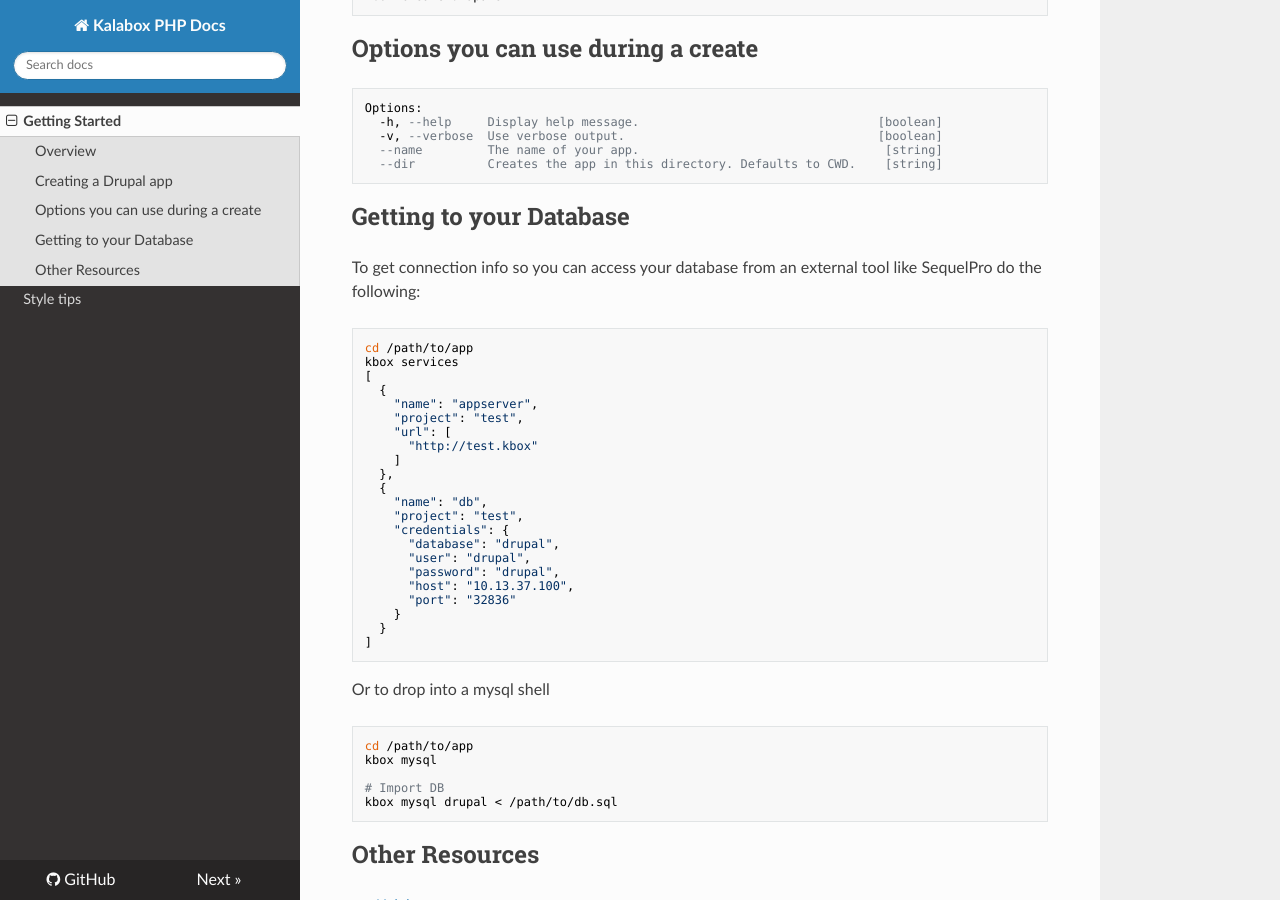
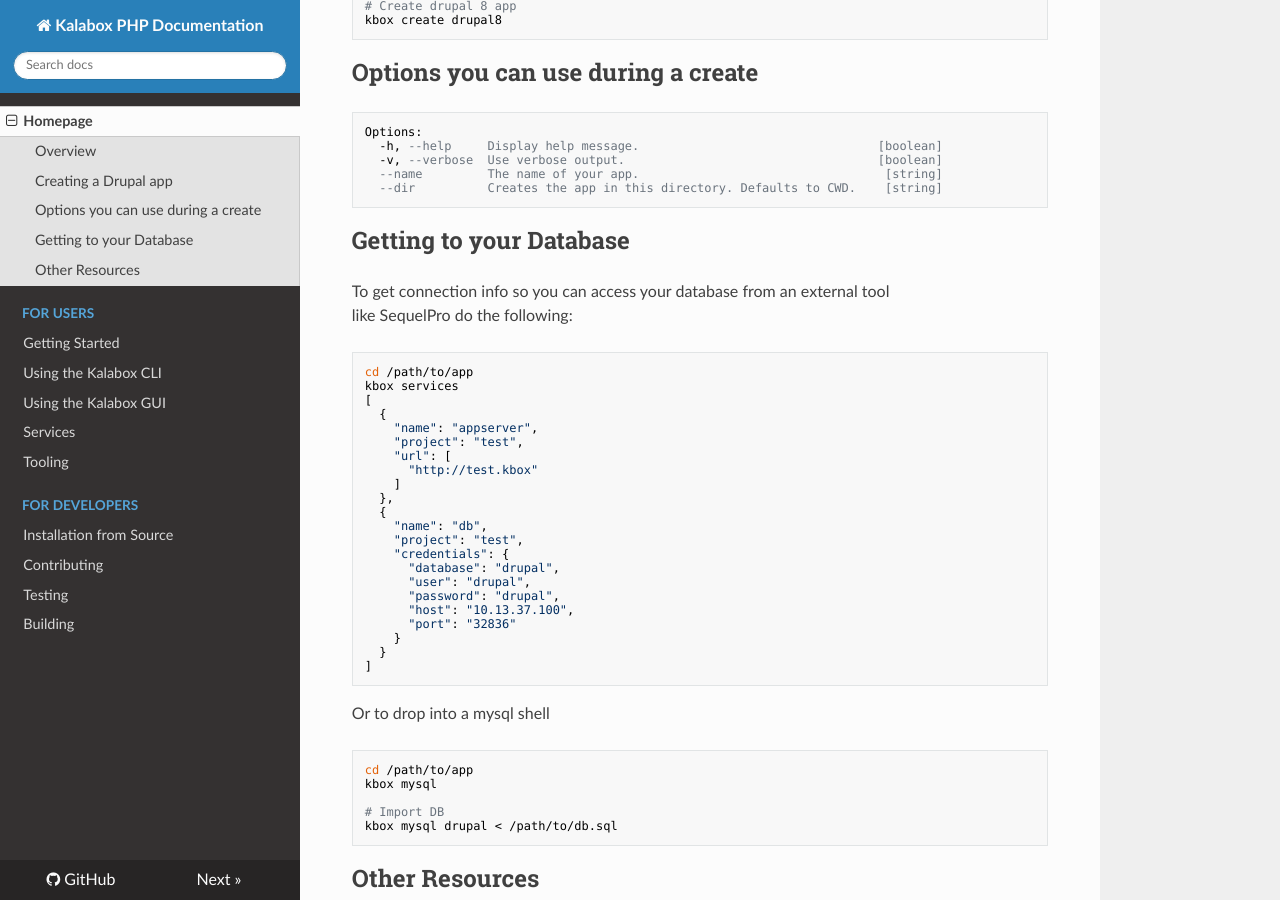
Before and after one commit to kalabox/kalabox-app-php, an MkDocs documentation site: the page built from docs/index.md, in a window 1280 px wide and 900 px high, scrolled down 1050 px. Built offline with MkDocs 1.6.1, drawn with Linux system fonts in a browser that asks for light colours; nearby versions of some CDN libraries; old or Windows-style settings are respelled for this version of MkDocs; some of the changed text lies outside the part shown.

Commit message:
#1366: Doc skeleton

```diff
--- a/mkdocs.yml
+++ b/mkdocs.yml
@@ -1,12 +1,22 @@
-site_name: Kalabox PHP Docs
+site_name: Kalabox PHP Documentation
 theme: readthedocs
 repo_url: https://github.com/kalabox/kalabox-app-php
 include_search: true
+markdown_extensions:
+  - markdown.extensions.toc
+  - markdown.extensions.admonition
+  - markdown.extensions.smarty
+  - markdown.extensions.nl2br
 pages:
-- Getting Started: index.md
-- Style tips: styles.md
-#- General:
-#  - Install: install.md
-#  - Install (alternatives): install-alternative.md
-#- Writing commands:
-#  - Context system: context.md
+  - 'Homepage': 'index.md'
+  - 'For Users':
+    - 'Getting Started': 'users/started.md'
+    - 'Using the Kalabox CLI': 'users/cli.md'
+    - 'Using the Kalabox GUI': 'users/gui.md'
+    - 'Services': 'users/services.md'
+    - 'Tooling': 'users/tooling.md'
+  - 'For Developers':
+    - 'Installation from Source': 'developers/install.md'
+    - 'Contributing': 'developers/contrib.md'
+    - 'Testing': 'developers/testing.md'
+    - 'Building': 'developers/building.md'
```
Also changed, not shown: docs/developers/building.md (added, +5 -0 lines), docs/developers/contrib.md (added, +5 -0 lines), docs/developers/install.md (added, +5 -0 lines), docs/developers/testing.md (added, +5 -0 lines), docs/styles.md (deleted, +0 -47 lines), docs/users/cli.md (added, +5 -0 lines), docs/users/gui.md (added, +5 -0 lines), docs/users/services.md (added, +5 -0 lines), docs/users/started.md (added, +5 -0 lines), docs/users/tooling.md (added, +5 -0 lines).
